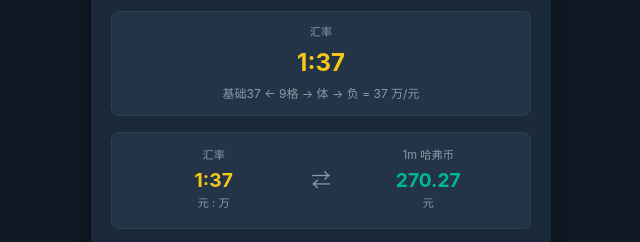
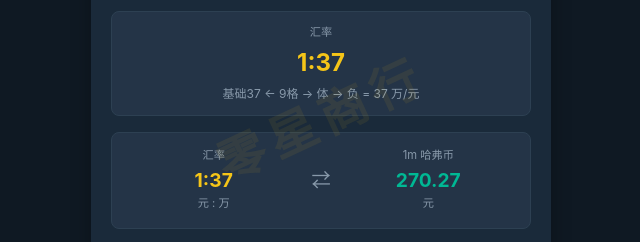
Before and after one commit to zhao-meng-nan/lianxisheng, a plain HTML site: page index.html in a window 1280 px wide. Shown: the part 280-522 px from the top of the page, without its empty margins (319-959 px from the left). Drawn offline with Linux system fonts and the light colour scheme.

Commit message:
添加水印

```diff
--- a/index.html
+++ b/index.html
@@ -68,6 +68,9 @@ body{font-family:-apple-system,BlinkMacSystemFont,"Segoe UI","PingFang SC","Micr
 </style>
 </head>
 <body>
+<div style="position:fixed;top:0;left:0;width:100%;height:100%;pointer-events:none;z-index:9999;overflow:hidden;display:flex;align-items:center;justify-content:center">
+  <div style="font-size:3rem;font-weight:700;color:rgba(245,197,24,0.08);transform:rotate(-25deg);white-space:nowrap;user-select:none;letter-spacing:8px">零星商行</div>
+</div>
 <div class="app">
 <div class="header">
   <h1>🔺 哈弗币汇率计算器</h1>
```
